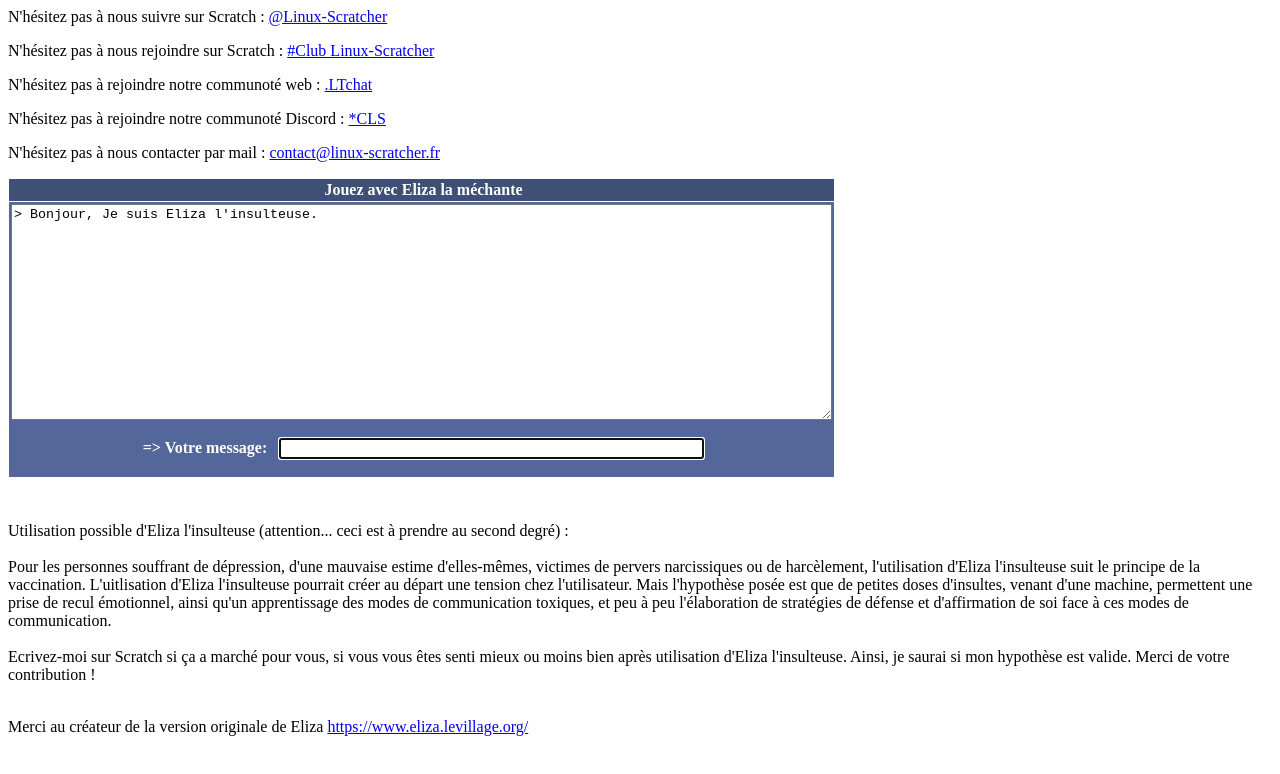
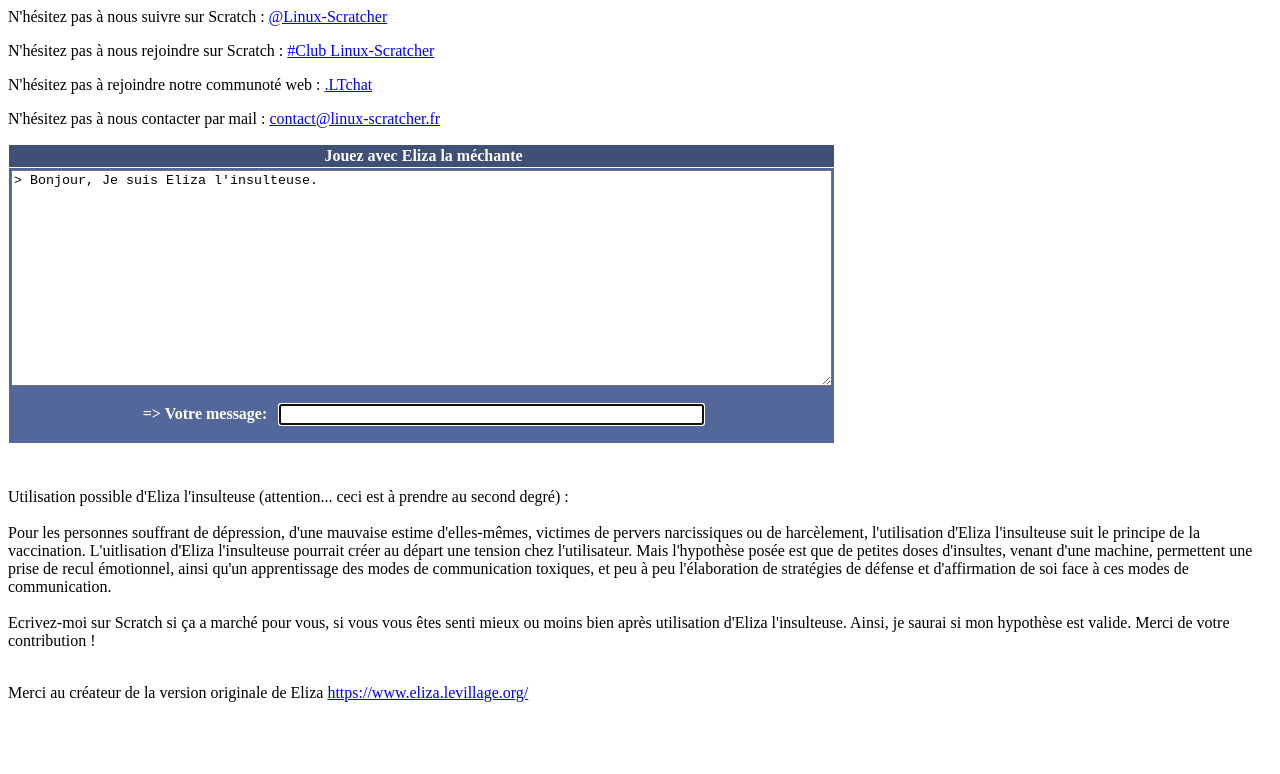
Before and after one commit to Linux-Scratcher/eliza-insulteuse, a plain HTML site: page index.html in a window 1280 px wide. Drawn offline with Linux system fonts and the light colour scheme.

Commit message:
Update index.html

```diff
--- a/index.html
+++ b/index.html
@@ -5,7 +5,6 @@
 <p1><p>N'hésitez pas à nous suivre sur Scratch : <a href="https://scratch.mit.edu/users/Linux-Scratcher/">@Linux-Scratcher</a></p>
 <p1><p>N'hésitez pas à nous rejoindre sur Scratch : <a href="https://scratch.mit.edu/studios/33663381/comments">#Club Linux-Scratcher</a></p>
 <p1><p>N'hésitez pas à rejoindre notre communoté web : <a href="https://linux-scratcher.fr">.LTchat</a></p>
-<p1><p>N'hésitez pas à rejoindre notre communoté Discord : <a href="https://discord.gg/T6mrkJ6Vrw">*CLS</a></p>
 	<p1><p>N'hésitez pas à nous contacter par mail : <a href="mailto:contact@linux-scratcher.fr">contact@linux-scratcher.fr</a></p>
 
 
```
